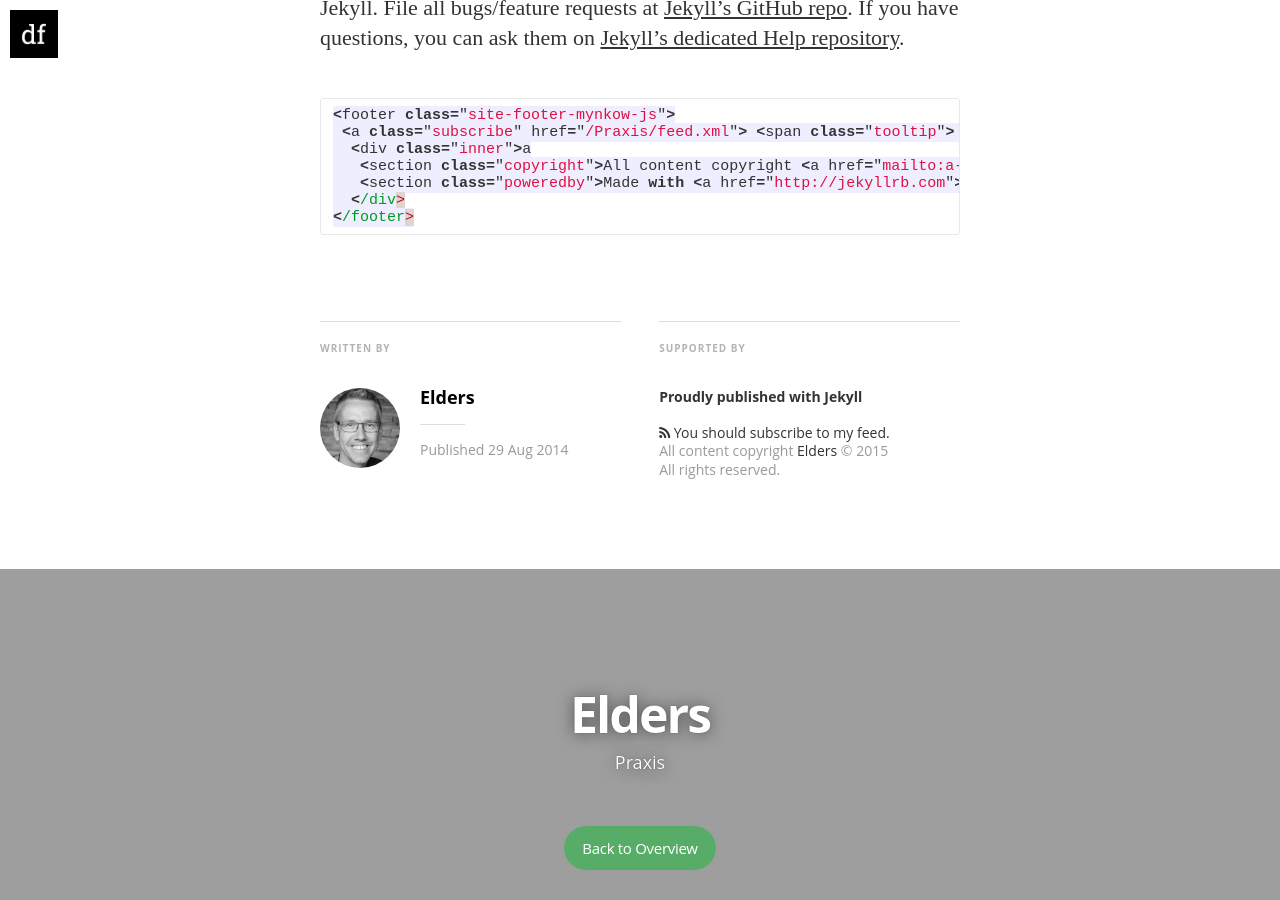
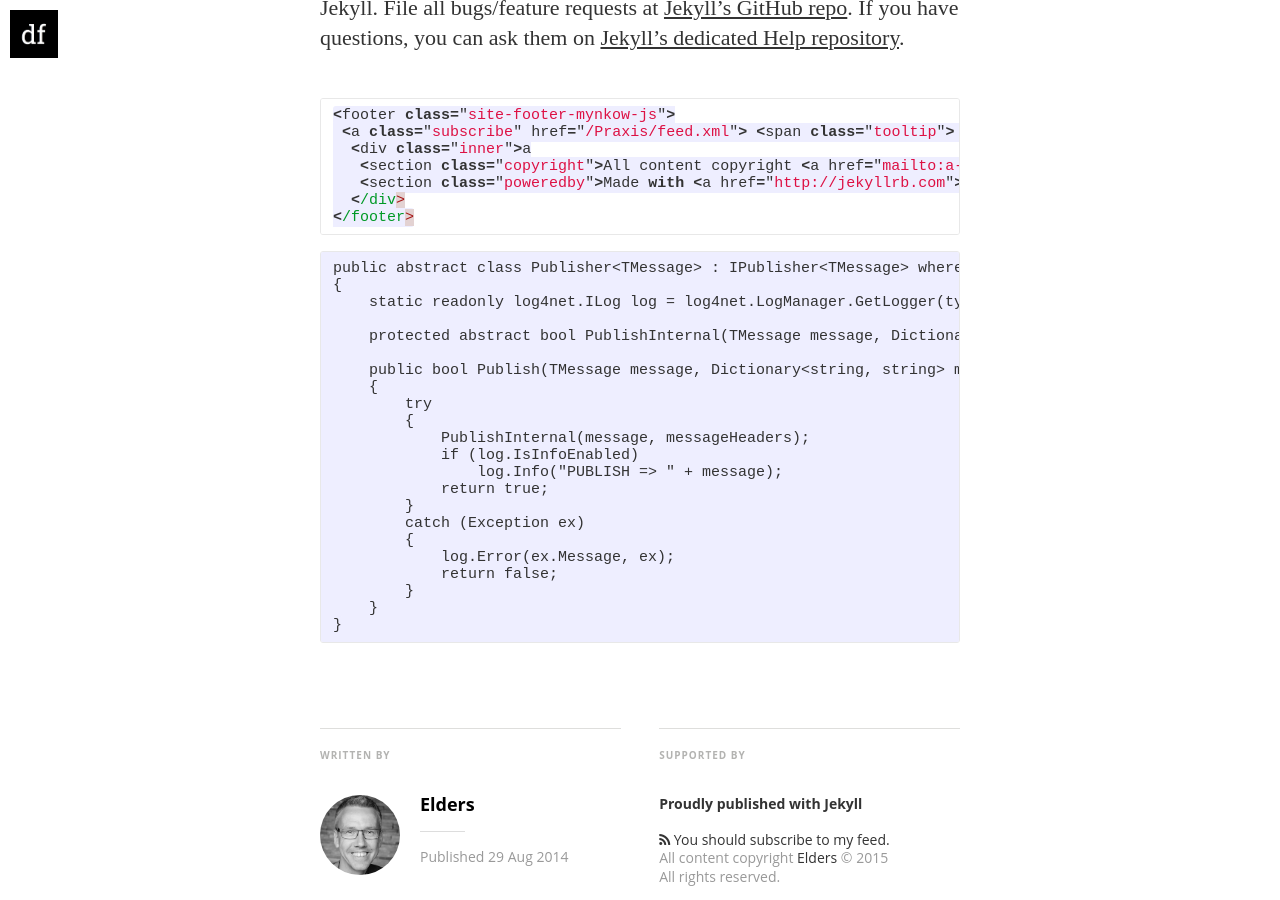
Before and after one commit to Elders/Praxis, a Jekyll site: the page built from _posts/2014-08-29-welcome-to-jekyll.markdown, in a window 1280 px wide and 900 px high, scrolled down 1603 px. Built offline with Jekyll 4.4.1, drawn with Linux system fonts in a browser that asks for light colours; nearby versions of some CDN libraries; some web fonts are replaced; Markdown is read by kramdown in place of the engine named in the settings.

Commit message:
Try c# code gihlighter

````diff
--- a/_posts/2014-08-29-welcome-to-jekyll.markdown
+++ b/_posts/2014-08-29-welcome-to-jekyll.markdown
@@ -32,6 +32,31 @@
 </footer>
 ```
 
+```CSharp
+public abstract class Publisher<TMessage> : IPublisher<TMessage> where TMessage : IMessage
+{
+    static readonly log4net.ILog log = log4net.LogManager.GetLogger(typeof(Publisher<TMessage>));
+
+    protected abstract bool PublishInternal(TMessage message, Dictionary<string, string> messageHeaders);
+
+    public bool Publish(TMessage message, Dictionary<string, string> messageHeaders)
+    {
+        try
+        {
+            PublishInternal(message, messageHeaders);
+            if (log.IsInfoEnabled)
+                log.Info("PUBLISH => " + message);
+            return true;
+        }
+        catch (Exception ex)
+        {
+            log.Error(ex.Message, ex);
+            return false;
+        }
+    }
+}
+```
+
 
 [jekyll]:      http://jekyllrb.com
 [jekyll-gh]:   https://github.com/jekyll/jekyll
````
